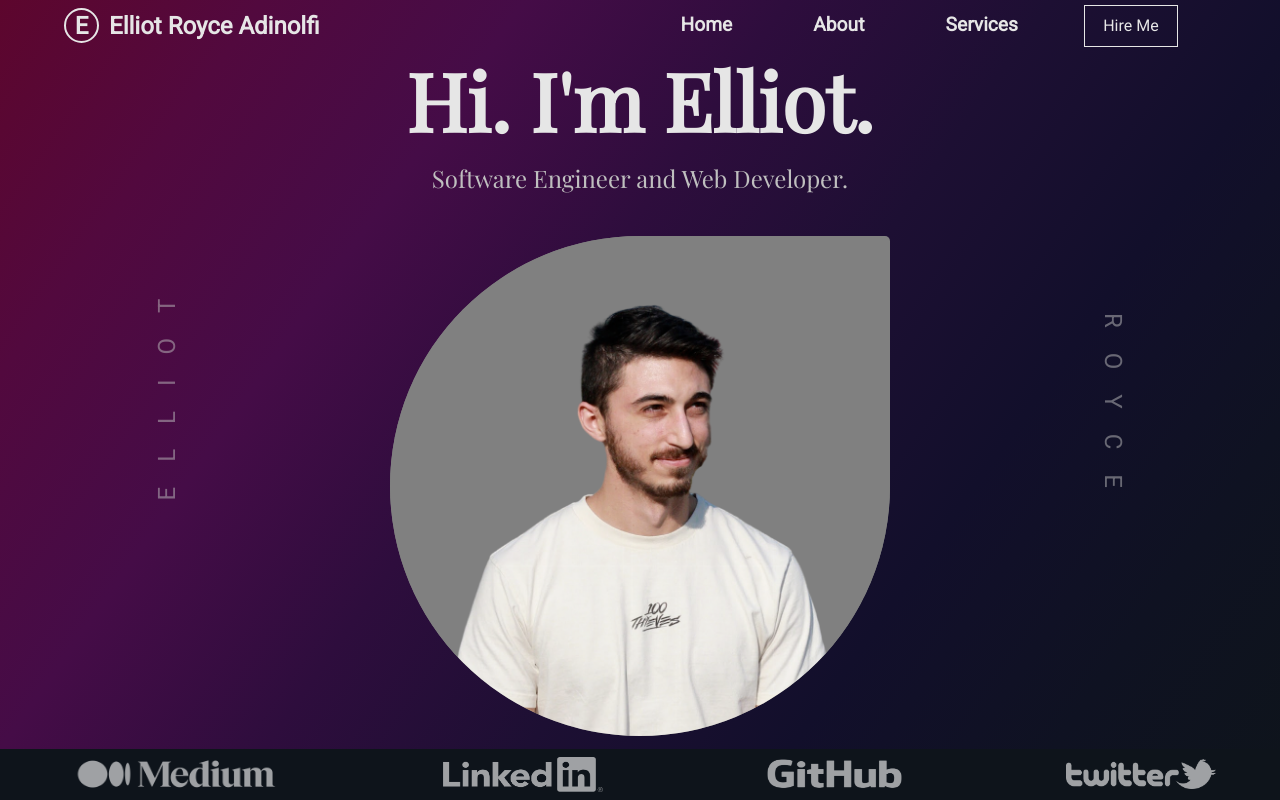
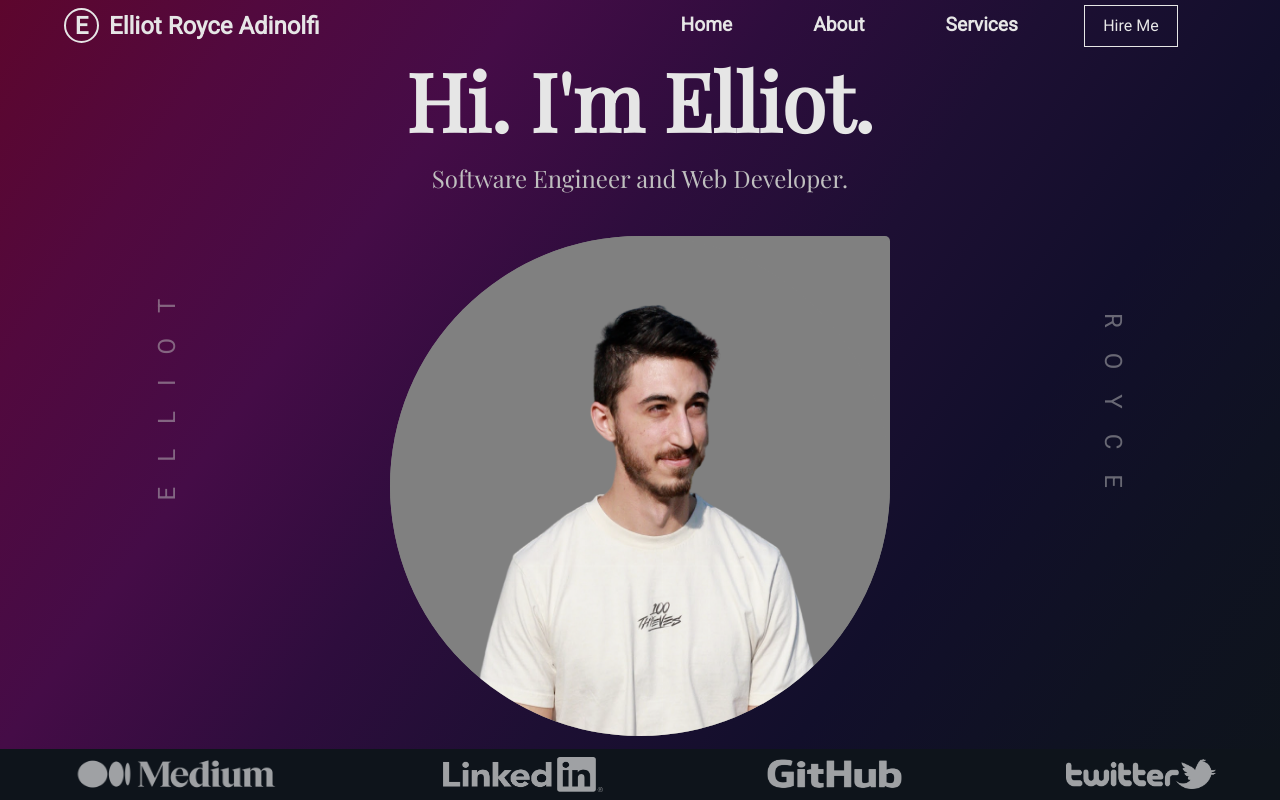
Before and after one commit to ElliotAdinolfi/Personal-Website, a Next.js app: page / in a window 1280 px wide. Built offline with nearby package versions, Linux system fonts and the light colour scheme.

Commit message:
adds changes to home page

```diff
--- a/components/Main/Center.jsx
+++ b/components/Main/Center.jsx
@@ -1,6 +1,6 @@
 import styles from '../../styles/Home.module.css';
 import Image from 'next/image';
-import ElliotHeadshot from '../../public/Portrait.png';
+import ElliotHeadshot from '../../public/Portrait2.png';
 
 const Center = () => {
 
@@ -11,7 +11,14 @@ const Center = () => {
         <p className={styles.caption}>Software Engineer and Web Developer.</p>
       </div>
       <div className={styles.flair}>
-        <div className={styles.picture}></div>
+        {/* <div className={styles.picture}></div> */}
+        <Image
+        className={styles.picture}
+        src={ElliotHeadshot}
+        alt='Pic of me'
+        width={160}
+        height={35}
+        />
       </div>
       <button id={styles.hireMe}>Hire Me</button>
     </div>
--- a/styles/Home.module.css
+++ b/styles/Home.module.css
@@ -38,7 +38,7 @@
 }
 
 .picture {
-  background: url(../public/Portrait2.png);
+  /* background-image: url(../public/Portrait2.png); */
   width: 500px;
   height: 500px;
   background-size: cover;
```
